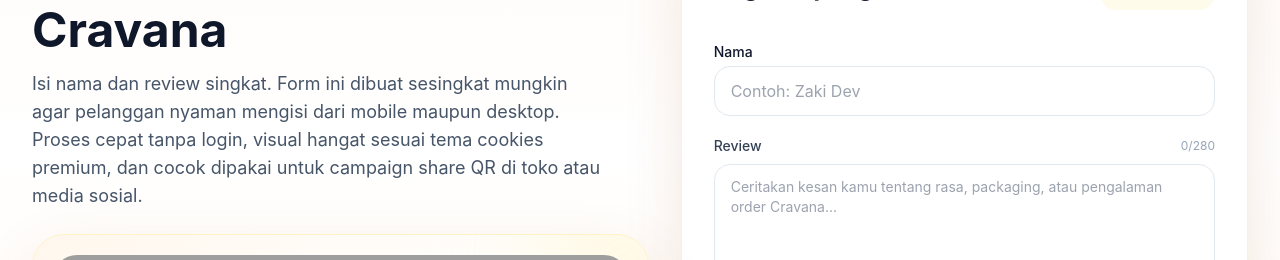
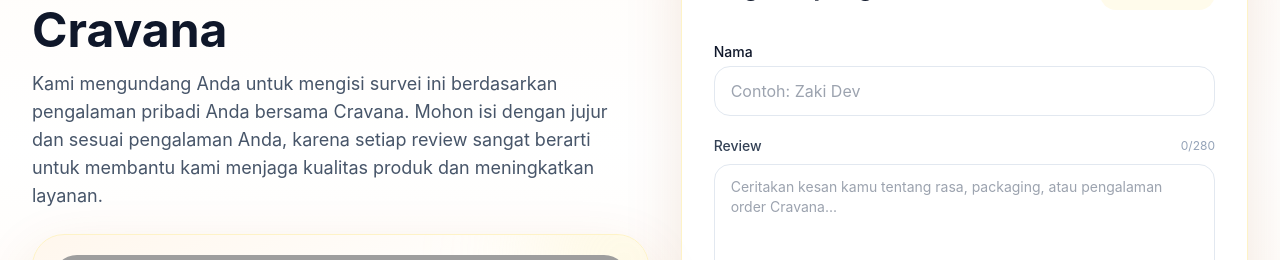
Before and after one commit to Stradivary/cravana, a React (Create React App) app in the folder frontend/: page /survey in a window 1280 px wide. Shown: the part 257-517 px from the top of the page. Built offline with nearby package versions, Linux system fonts and the light colour scheme; no server answers; grey boxes are pictures that could not be loaded.

Commit message:
[zaki] - change desc survey

```diff
--- a/frontend/src/pages/survey/SurveyPage.tsx
+++ b/frontend/src/pages/survey/SurveyPage.tsx
@@ -85,9 +85,9 @@
               Ceritakan kesan kamu setelah menikmati Cravana
             </h1>
             <p className="mt-4 text-base leading-7 text-slate-600 sm:text-lg">
-              Isi nama dan review singkat. Form ini dibuat sesingkat mungkin agar pelanggan nyaman mengisi dari
-              mobile maupun desktop. Proses cepat tanpa login, visual hangat sesuai tema cookies premium, dan cocok
-              dipakai untuk campaign share QR di toko atau media sosial.
+              Kami mengundang Anda untuk mengisi survei ini berdasarkan pengalaman pribadi Anda bersama Cravana.
+              Mohon isi dengan jujur dan sesuai pengalaman Anda, karena setiap review sangat berarti untuk membantu
+              kami menjaga kualitas produk dan meningkatkan layanan.
             </p>
           </div>
 
```
